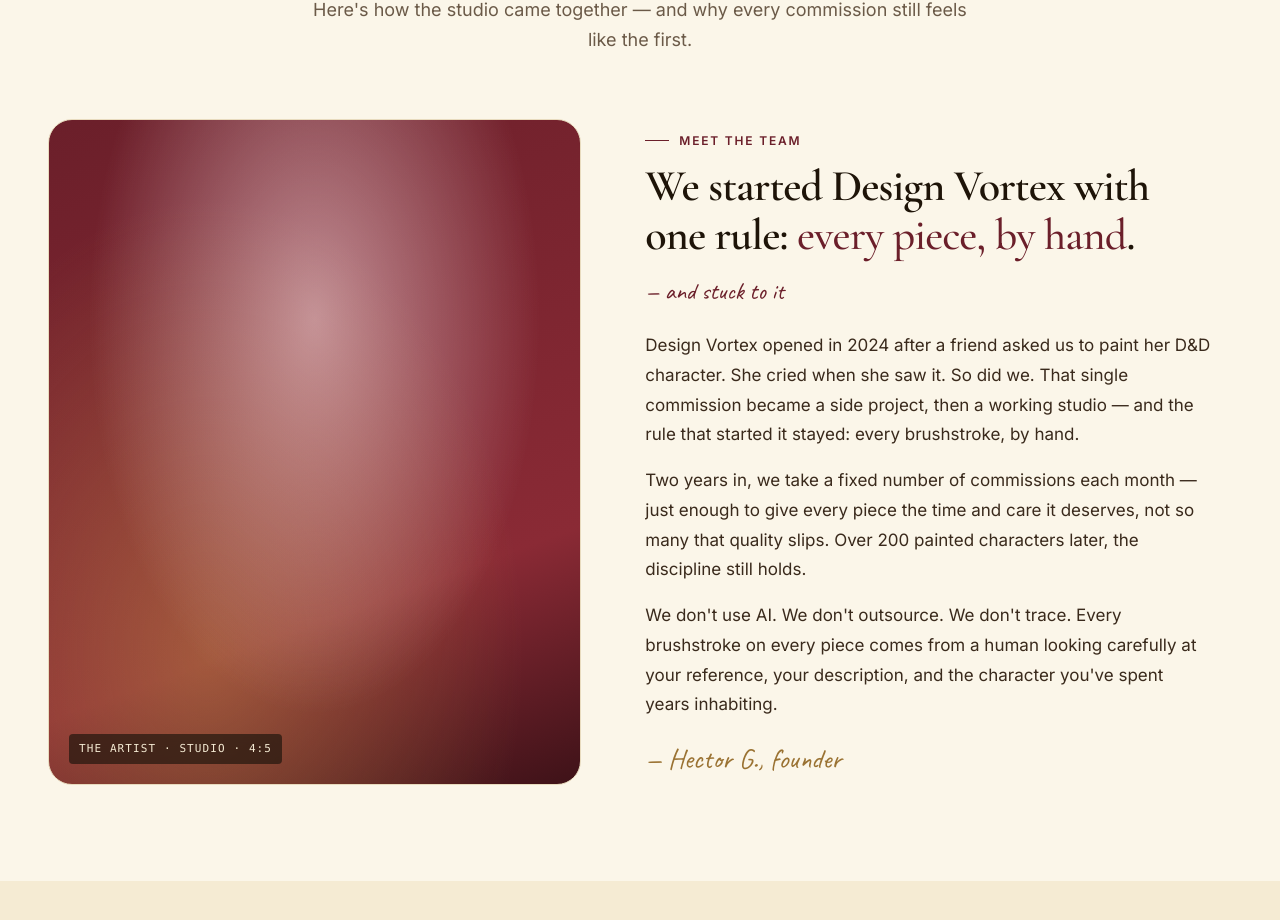
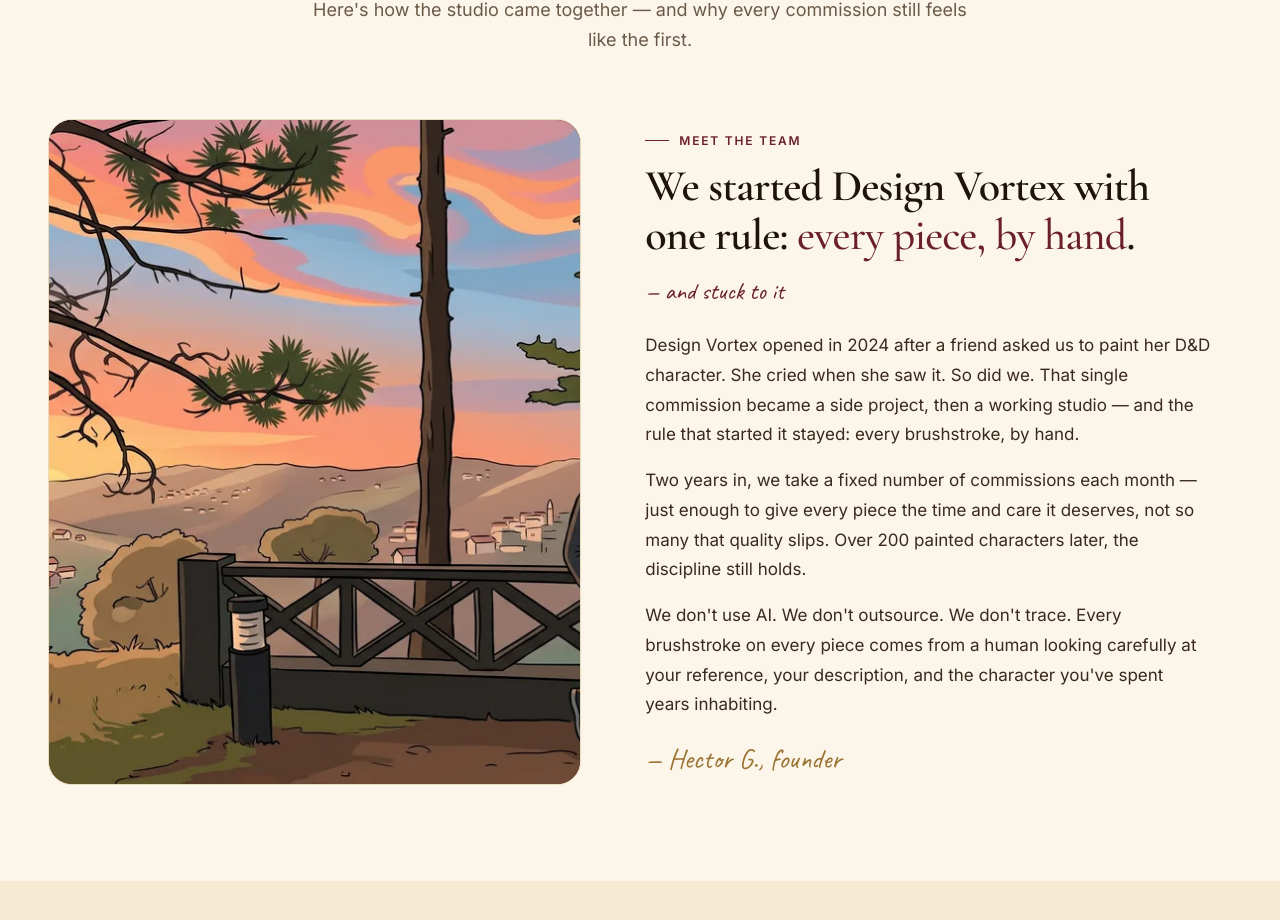
Before and after one commit to HectorG04/designvortek, a Next.js app: page /about in a window 1280 px wide. Shown: the part 320-1240 px from the top of the page. Built offline with nearby package versions, Linux system fonts and the light colour scheme; no server answers.

Commit message:
About: wire real founder photo into 'Meet the team' section (was gradient placeholder)

```diff
--- a/app/(public)/about/page.tsx
+++ b/app/(public)/about/page.tsx
@@ -6,6 +6,7 @@ import Container from '@/components/ui/Container'
 import SectionLabel from '@/components/ui/SectionLabel'
 import Button from '@/components/ui/Button'
 import PaperTexture from '@/components/decor/PaperTexture'
+import ProtectedImage from '@/components/ui/ProtectedImage'
 
 /* =====================================================================
    ABOUT — literal port of About.html.
@@ -100,17 +101,22 @@ export default function AboutPage() {
         <section className="pb-16 md:pb-24">
           <Container>
             <div className="grid lg:grid-cols-[1fr_1.1fr] gap-8 lg:gap-16 items-center">
-              {/* Portrait — 4:5, ds-ph-anime gradient, label bottom-left */}
+              {/* Founder portrait — real photo with object-cover so the
+                  source (landscape) fills the 4:5 portrait container by
+                  cropping equally from the sides. Gradient stays behind
+                  as a fallback if the image fails to load. */}
               <div
                 className="relative aspect-[4/5] rounded-2xl overflow-hidden border border-border-light"
                 style={{ background: PH_ANIME }}
               >
-                <span
-                  className="absolute bottom-5 left-5 px-2.5 py-1.5 rounded text-[0.6875rem] tracking-[0.1em] uppercase text-cream-50 bg-tome-950/65 backdrop-blur-md"
-                  style={{ fontFamily: 'ui-monospace, "SF Mono", Menlo, monospace' }}
-                >
-                  THE ARTIST · STUDIO · 4:5
-                </span>
+                <ProtectedImage
+                  src="/images/about/founder.webp"
+                  alt="Hector G., founder of Design Vortex, in the studio"
+                  fill
+                  sizes="(min-width: 1024px) 520px, 90vw"
+                  className="object-cover object-center"
+                  priority
+                />
               </div>
 
               {/* Text */}
```
Also changed, not shown: public/images/about/founder.webp (added).
